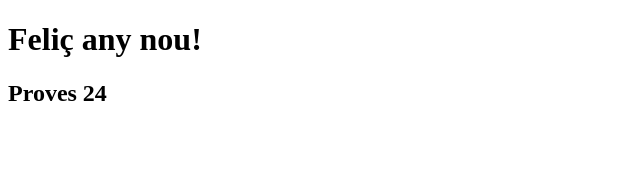
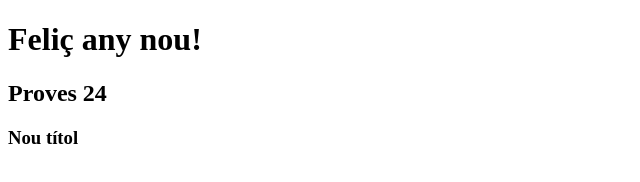
Before and after one commit to JGreywarden/ProjecteED1, a plain HTML site: page proves.html in a window 1280 px wide. Shown: the full height of the page, 0-640 px from the left. Drawn offline with Linux system fonts and the light colour scheme.

Commit message:
Tercera versió

```diff
--- a/proves.html
+++ b/proves.html
@@ -8,5 +8,6 @@
 <body>
     <h1>Feliç any nou!</h1>
     <h2>Proves 24</h2>
+    <h3>Nou títol</h3>
 </body>
 </html>
```
